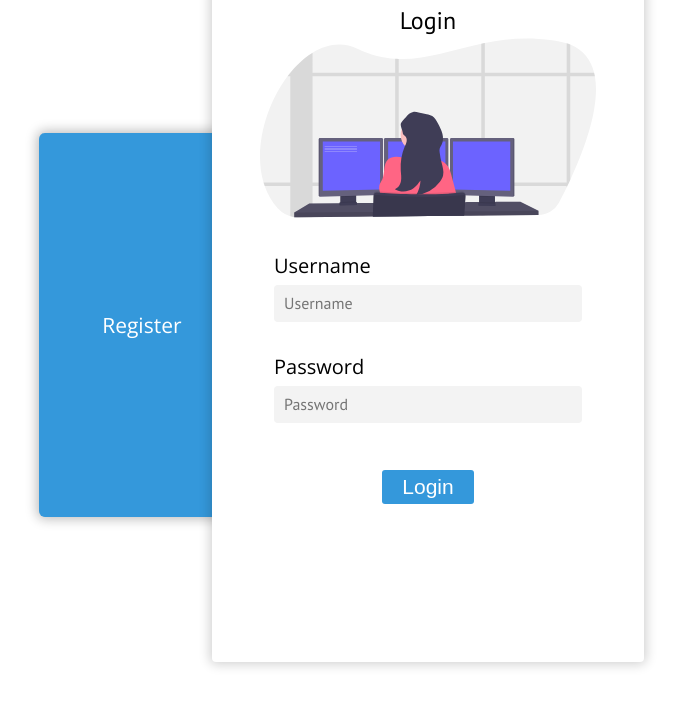
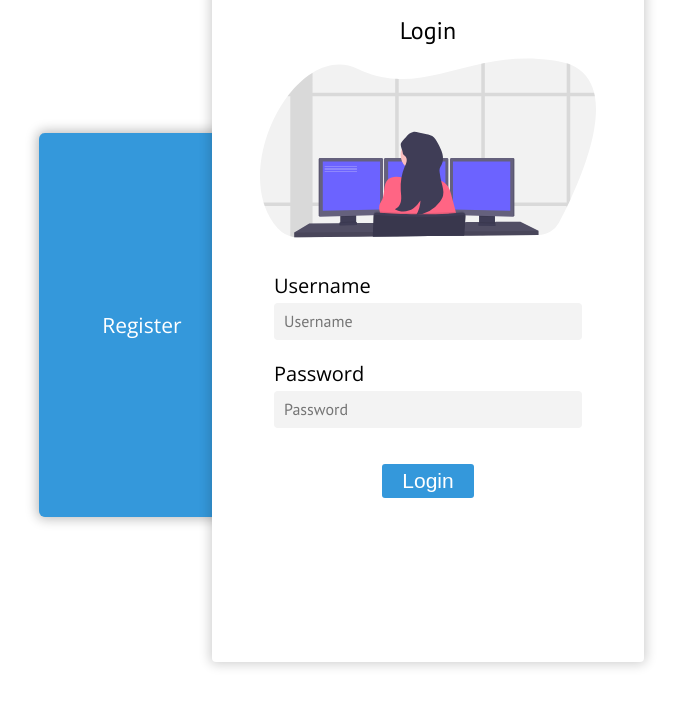
Before and after one commit to Ibtid/AnimatedLogin, a React (Create React App) app: page / in a window 1280 px wide. Shown: the top 706 px of the page, without its empty margins (212-893 px from the left). Built offline with nearby package versions, Linux system fonts and the light colour scheme.

Commit message:
scss tests

```diff
--- a/src/App.scss
+++ b/src/App.scss
@@ -63,7 +63,7 @@
     height: 100%;
     z-index: 99;
     padding: 17px 10px;
-    //transition: transform 200ms ease-in-out;
+    transition: transform 200ms ease-in-out;
   }
   .right-side {
     display: flex;
--- a/src/components/login/index.jsx
+++ /dev/null
@@ -1,4 +0,0 @@
-import "./style.scss";
-
-export { Login } from "./login";
-export { Register } from "./register";
--- a/src/components/login/style.scss
+++ b/src/components/login/style.scss
@@ -8,6 +8,7 @@
   height: 100%;
 
   .header {
+    padding: 10px;
     font-size: 24px;
     font-family: "PT Sans", sans-serif;
   }
@@ -41,7 +42,7 @@
         }
 
         input {
-          margin-top: 6px;
+          margin-top: 4px;
           min-width: 18em;
           height: 37px;
           padding: 0px 10px;
@@ -50,7 +51,7 @@
           background-color: #f3f3f3;
           border: 0;
           border-radius: 4px;
-          margin-bottom: 31px;
+          margin-bottom: 20px;
           transition: all 250ms ease-in-out;
           &:focus {
             outline: none;
```
